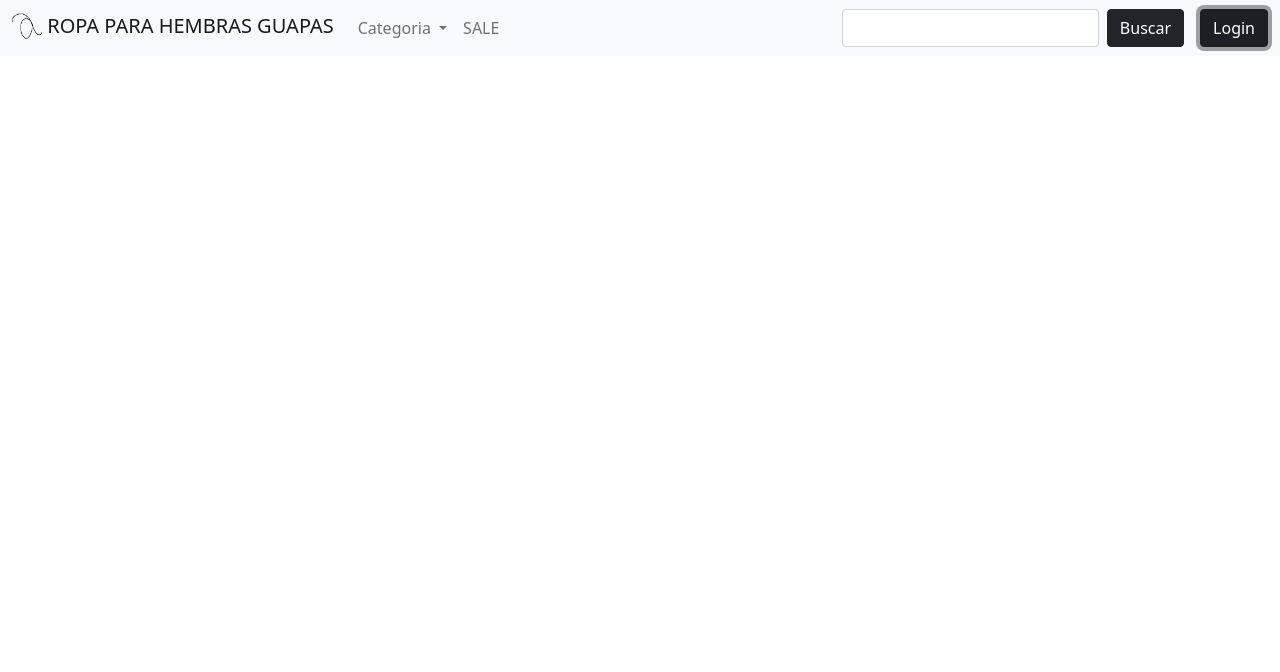
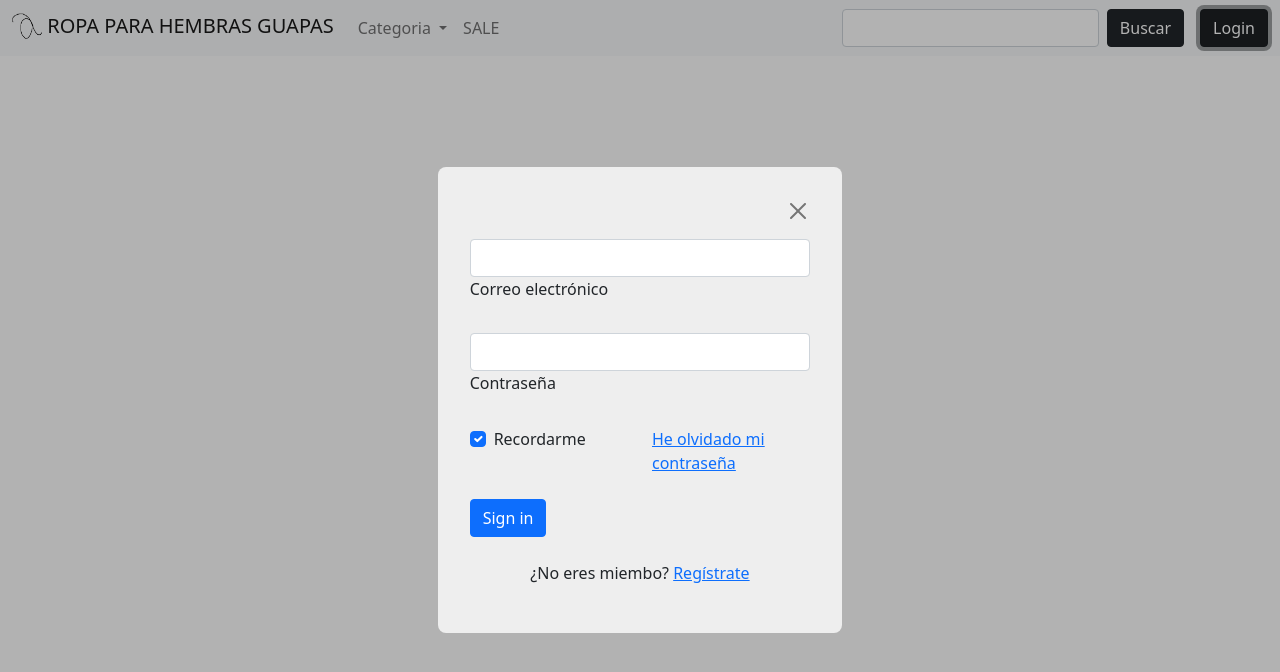
Before and after one commit to Formulacion-Proyectos/Taller-SCRUM, a Vue app: page / in a window 1280 px wide. Both pictures are taken after a click on the button "Login". Shown: the top 672 px of the page. Built offline with nearby package versions, Linux system fonts and the light colour scheme.

Commit message:
Añadir el modal del login

```diff
--- a/package.json
+++ b/package.json
@@ -10,7 +10,8 @@
   "dependencies": {
     "@popperjs/core": "^2.11.5",
     "bootstrap": "^5.1.3",
-    "vue": "^3.2.25"
+    "vue": "^3.2.25",
+    "vuex": "^4.0.2"
   },
   "devDependencies": {
     "@vitejs/plugin-vue": "^2.3.3",
--- /dev/null
+++ b/src/components/LoginModal.vue
@@ -0,0 +1,76 @@
+<template>
+  <div class="container-login" v-if="$store.state.showModal">
+    <form>
+      <button type="button" class="btn-close" aria-label="Close" v-on:click="changeShowModal()"></button>
+      <div class="form-outline mb-4">
+        <input type="email" id="form2Example1" class="form-control" />
+        <label class="form-label" for="form2Example1">Correo electrónico</label>
+      </div>
+
+      <div class="form-outline mb-4">
+        <input type="password" id="form2Example2" class="form-control" />
+        <label class="form-label" for="form2Example2">Contraseña</label>
+      </div>
+
+      <div class="row mb-4">
+        <div class="col d-flex">
+          <div class="form-check">
+            <input class="form-check-input" type="checkbox" value="" id="form2Example31" checked />
+            <label class="form-check-label" for="form2Example31"> Recordarme </label>
+          </div>
+        </div>
+
+        <div class="col">
+          <a href="#!">He olvidado mi contraseña</a>
+        </div>
+      </div>
+
+      <button type="button" class="btn btn-primary btn-block mb-4">Sign in</button>
+
+      <div class="text-center">
+        <p>¿No eres miembo? <a href="#!">Regístrate</a></p>
+      </div>
+    </form>
+  </div>
+</template>
+
+<script setup>
+import { ref } from 'vue'
+</script>
+
+<script>
+import { mapState } from 'vuex'
+export default {
+  methods: {
+    changeShowModal () {
+      this.$store.commit('change_show_modal')
+    }
+  }
+}
+</script>
+
+<style scoped>
+.container-login {
+  height: 100%;
+  position: fixed;
+  width: 100%;
+  display: flex;
+  background-color: rgba(0, 0, 0, 0.3);
+  top: 0;
+  left: 0;
+  z-index: 2;
+  justify-content: center;
+  align-items: center;
+}
+
+form {
+  background-color: rgb(238, 238, 238);
+  padding: 2rem;
+  border-radius: .5rem;
+}
+
+.btn-close {
+  float: right;
+  margin-bottom: 1rem;
+}
+</style>
--- a/src/components/NavBarHeader.vue
+++ b/src/components/NavBarHeader.vue
@@ -8,7 +8,6 @@
                 src="../assets/Untitled.png"
                 width="30" height="30"/>
                 ROPA PARA HEMBRAS GUAPAS
-
             </a>
             <button
             type="button"
@@ -53,7 +52,6 @@
                         class="dropdown-item">Enterizos</a></li>
                         <li><a href="#"
                         class="dropdown-item">Pijama</a></li>
-
                     </ul>
                     </li>
                     <li class="nav-item active">
@@ -67,12 +65,34 @@
                 <input type="text" class="form-control me-2">
                 <button type="submit" class="btn btn-dark">Buscar</button>
             </form>
-        <button class="btn btn-dark ms-3">Login</button>
+            <button
+                class="btn btn-dark ms-3"
+                v-on:click="changeShowModal"
+            >
+                Login
+            </button>
         </div>
     </nav>
+    <LoginModal />
 </template>
+
+<script setup>
+import { ref } from 'vue'
+import LoginModal from './LoginModal.vue'
+</script>
+
 <script>
-import { ref } from 'vue'
+export default {
+    methods: {
+        changeShowModal () {
+            this.$store.commit('change_show_modal')
+        }
+    }
+}
+</script>
 
-
-</script>
+<style scoped>
+nav {
+    z-index: 1;
+}
+</style>
--- a/src/main.js
+++ b/src/main.js
@@ -1,6 +1,7 @@
 import { createApp } from 'vue'
 import App from './App.vue'
+import { store } from './store.js'
 import "bootstrap/dist/css/bootstrap.min.css"
 import "bootstrap"
 
-createApp(App).mount('#app')
+createApp(App).use(store).mount('#app')
--- /dev/null
+++ b/src/store.js
@@ -0,0 +1,16 @@
+import { createStore } from 'vuex'
+
+export const store = createStore({
+  state () {
+    return {
+      showModal: false
+    }
+  },
+
+  mutations: {
+    change_show_modal (state) {
+      state.showModal = !state.showModal
+      console.log(state.showModal)
+    }
+  }
+})
```
Also changed, not shown: 1 other file (tests, documents, lock files or other folders). Lines whose indentation alone changed are shown as unchanged.
